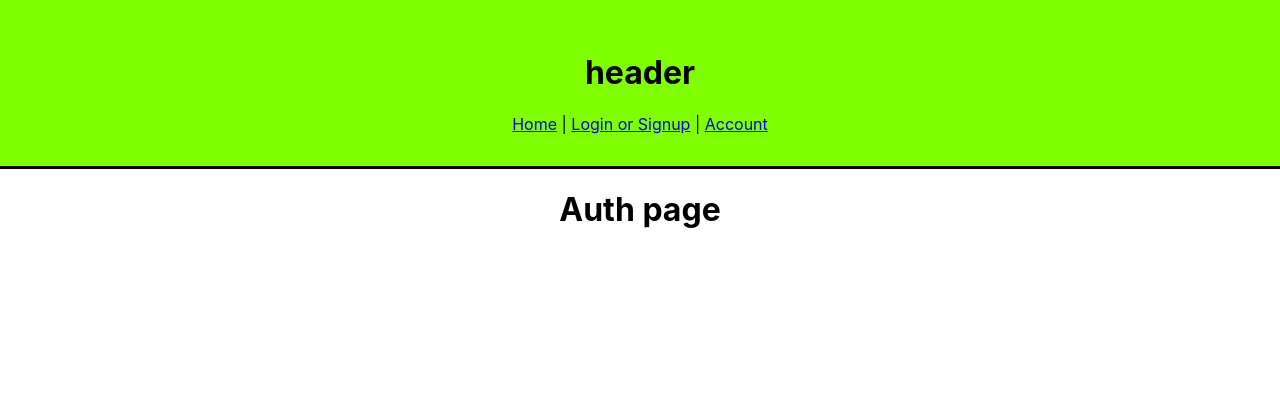
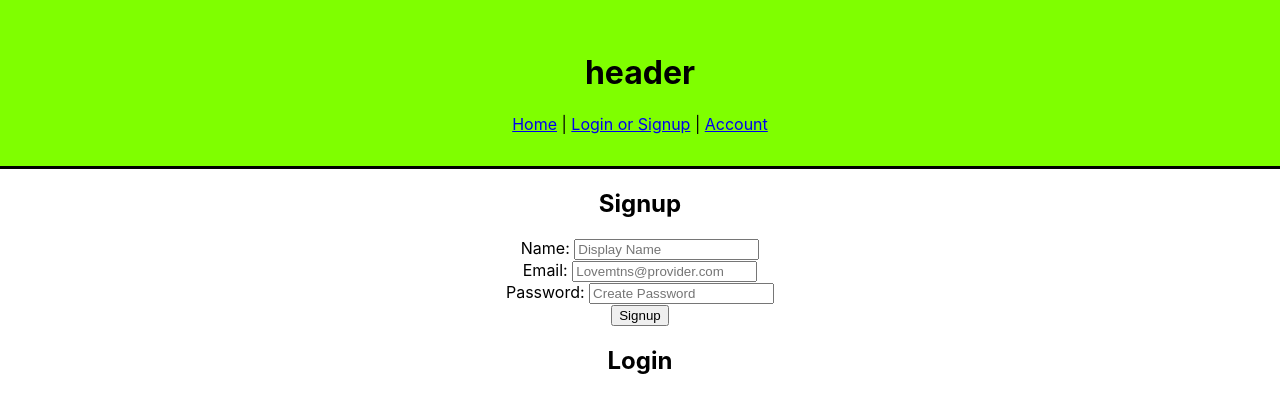
Before and after one commit to damatoaj/mern-auth-client, a React (Create React App) app: page /auth in a window 1280 px wide. Shown: the top 412 px of the page. Built offline with nearby package versions, Linux system fonts and the light colour scheme.

Commit message:
finished signup

```diff
--- a/package.json
+++ b/package.json
@@ -6,10 +6,11 @@
     "@testing-library/jest-dom": "^5.11.9",
     "@testing-library/react": "^11.2.5",
     "@testing-library/user-event": "^12.7.1",
+    "axios": "^0.21.1",
     "react": "^17.0.1",
     "react-dom": "^17.0.1",
     "react-router-dom": "^5.2.0",
-    "react-scripts": "4.0.2",
+    "react-scripts": "^2.0.5",
     "web-vitals": "^1.1.0"
   },
   "scripts": {
--- a/src/components/pages/Auth.js
+++ b/src/components/pages/Auth.js
@@ -1,7 +1,11 @@
+import Login from '../partials/Login';
+import Signup from '../partials/Signup';
+
 const Auth = (props) => {
     return (
-        <div>
-            <h1>Auth page</h1>
+        <div className="auth-panel">
+            <Signup />
+            <Login />
         </div>
     );
 }
--- a/src/components/partials/Signup.js
+++ b/src/components/partials/Signup.js
@@ -1,7 +1,51 @@
+import { useState } from 'react';
+
 const Signup = (props) => {
+    const [name, setName] = useState('');
+    const [email, setEmail] = useState('');
+    const [password, setPassword] = useState('');
+
+    //todo add form password verification
+
+    const handleSubmit = e => {
+        e.preventDefault();
+        console.log(`sending up new user data`, { name, email, password })
+    }
+
     return (
         <section>
             <h2>Signup</h2>
+            <form onSubmit={handleSubmit}>
+                <div className="form-elem">
+                    <label htmlFor="name">Name: </label>
+                    <input
+                        //TODO see if i need an ID for the label to work
+                        type='text'
+                        name='name'
+                        placeholder='Display Name'
+                        onChange={e => setName(e.target.value)}
+                    />
+                </div>
+                <div className="form-elem">
+                    <label htmlFor="email">Email: </label>
+                    <input
+                        type="email"
+                        name="email"
+                        placeholder="Lovemtns@provider.com"
+                        onChange={e => setEmail(e.target.value)}
+                    />
+                </div>
+                <div className="form-elem">
+                    <label htmlFor="password">Password: </label>
+                    <input
+                        type="password"
+                        name="password"
+                        placeholder="Create Password"
+                        onChange={e => setPassword(e.target.value)}
+                    />
+                </div>
+                <input type="submit" value="Signup" />
+            </form>
         </section>
     );
 }
```
Also changed, not shown: 1 other file (tests, documents, lock files or other folders).
